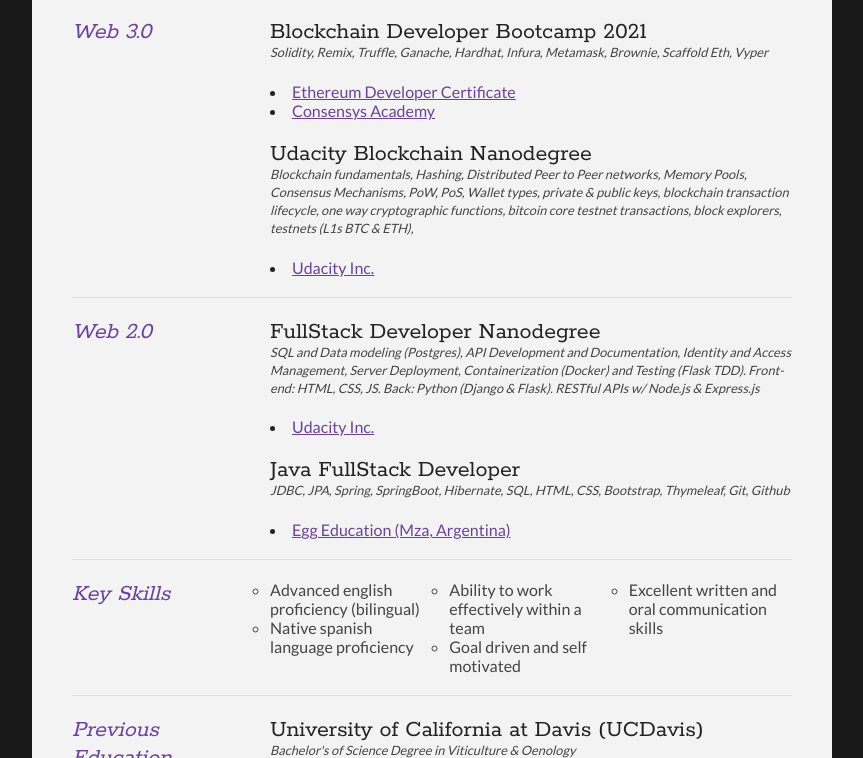
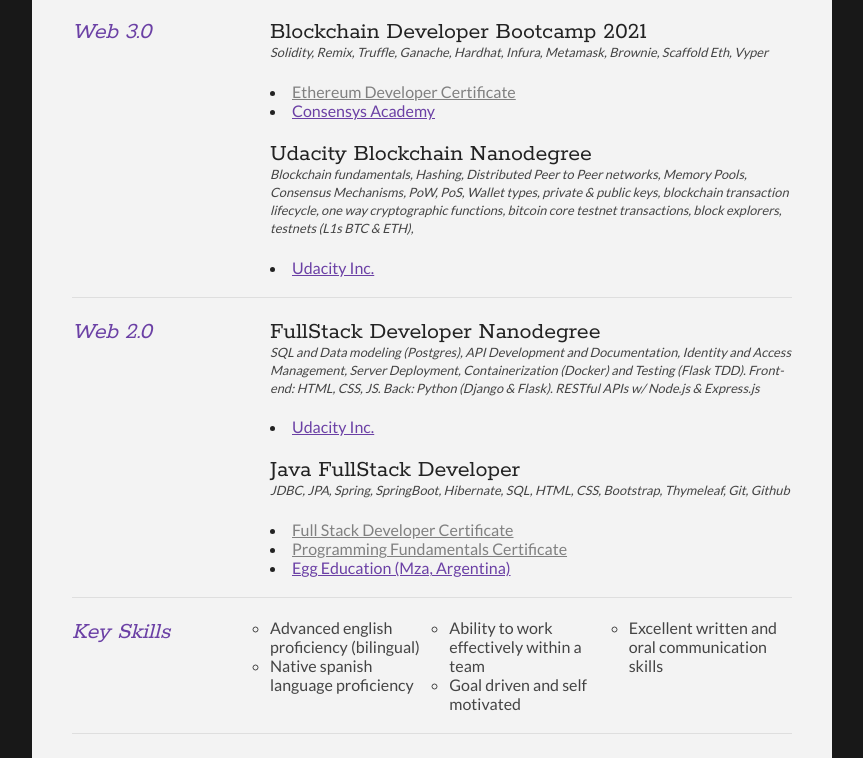
Before and after one commit to jjlovaglio/jjlovaglio.github.io, a plain HTML site: page index.html in a window 1280 px wide. Shown: the part 423-1181 px from the top of the page, without its empty margins (208-1071 px from the left). Drawn offline with Linux system fonts and the light colour scheme.

Commit message:
added certificates

```diff
--- a/index.html
+++ b/index.html
@@ -91,7 +91,7 @@
                 Scaffold Eth, Vyper
               </p>
               <p>
-                <li><a href="./assets/Consensys Blockchain Dev Certificate - jjlovaglio.pdf">Ethereum Developer Certificate</a></li>
+                <li><a class="certificate" href="./assets/certificates/Consensys Blockchain Dev Certificate - jjlovaglio.pdf">Ethereum Developer Certificate</a></li>
                 <li><a href="https://courses.consensys.net/enrollments">Consensys Academy</a></li>
 
               </p>
@@ -162,6 +162,8 @@
                 Bootstrap, Thymeleaf, Git, Github
               </p>
               <p>
+                <li><a class="certificate" href="./assets/certificates/Certificado_Programacion_FullStack_2021_Egg_GobMza.pdf">Full Stack Developer Certificate</a></li>
+                <li><a class="certificate" href="./assets/certificates/Certificado_de_Fundamentos_de_la_Programacion.pdf">Programming Fundamentals Certificate</a></li>
                 <li><a href="https://carreras.eggeducacion.com/ar/programacion/">Egg Education (Mza, Argentina)</a></li>
                </p>
               <!-- TODO: add link -->
--- a/styles.css
+++ b/styles.css
@@ -110,6 +110,10 @@ p {
 
 a {
   color: #6b40a5;
+}
+
+.certificate {
+  color: grey;
 }
 
 #cv {
```
Also changed, not shown: 4 other files.
